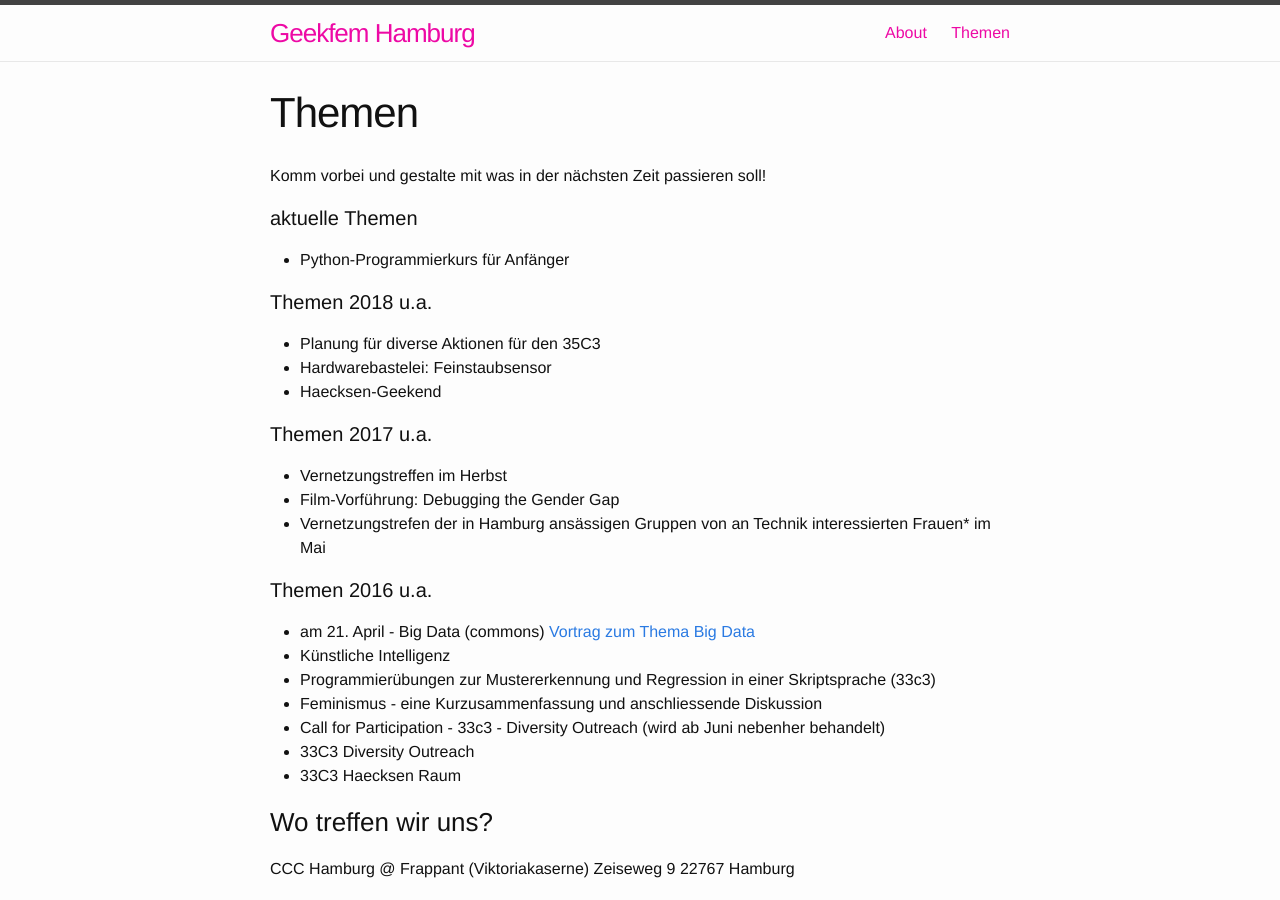
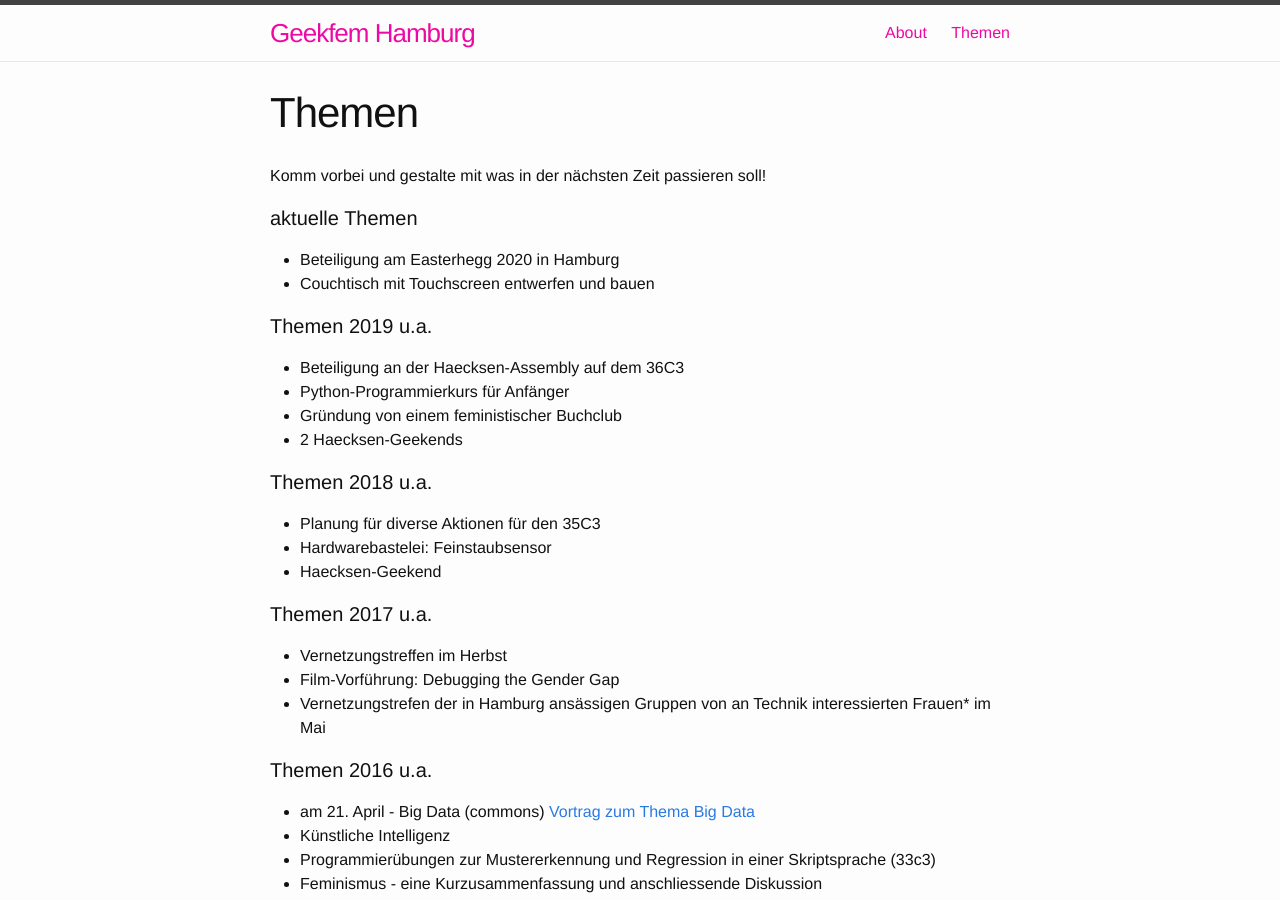
Before and after one commit to geekfem/geekfem.github.io, a Jekyll site: the page built from themen.md, in a window 1280 px wide and 900 px high. Built offline with Jekyll 4.4.1, drawn with Linux system fonts in a browser that asks for light colours.

Commit message:
Refresh Themen page

```diff
--- a/themen.md
+++ b/themen.md
@@ -7,7 +7,14 @@ permalink: /themen/
 Komm vorbei und gestalte mit was in der nächsten Zeit passieren soll!
 
 #### aktuelle Themen
+* Beteiligung am Easterhegg 2020 in Hamburg
+* Couchtisch mit Touchscreen entwerfen und bauen
+
+#### Themen 2019 u.a.
+* Beteiligung an der Haecksen-Assembly auf dem 36C3
 * Python-Programmierkurs für Anfänger
+* Gründung von einem feministischer Buchclub
+* 2 Haecksen-Geekends
 
 #### Themen 2018 u.a.
 * Planung für diverse Aktionen für den 35C3
```
